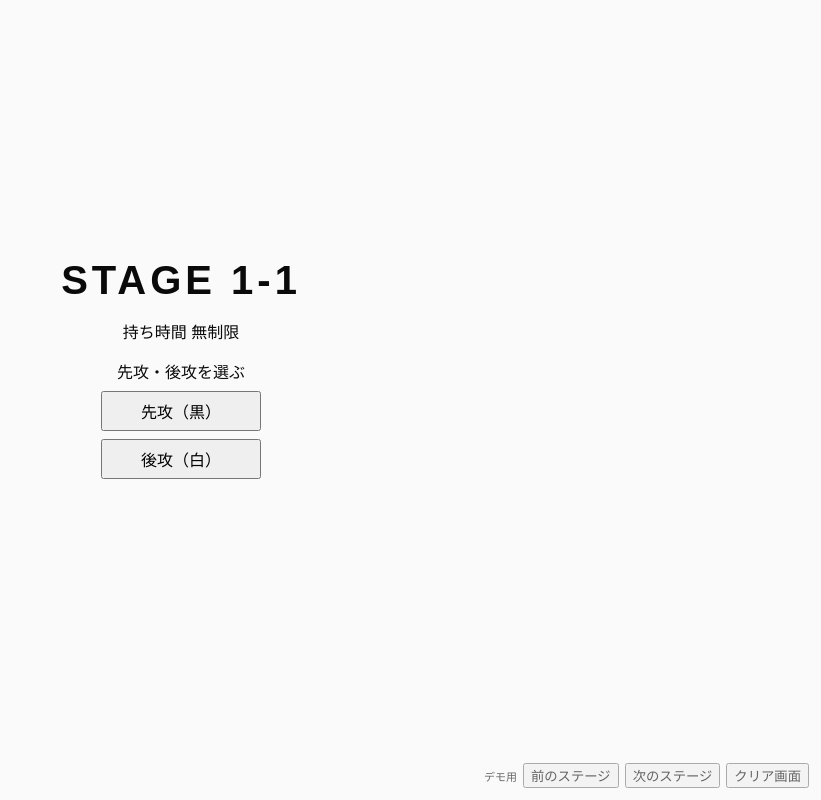
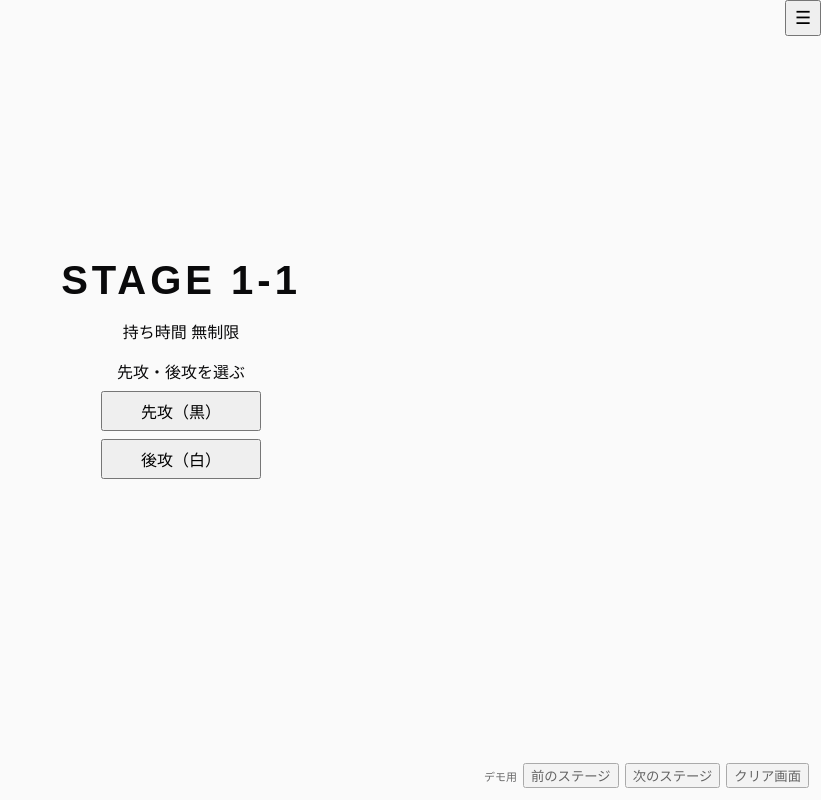
Before and after one commit to TakuyaXyze/6moku-narabe, a Next.js app: page / in a window 1280 px wide. Shown: the whole page, without its empty margins (459-1280 px from the left). Built offline with nearby package versions, Linux system fonts and the light colour scheme.

Commit message:
✨ ステージ・ラウンド間に、ルール確認・ヒント確認の場を設置

```diff
--- /dev/null
+++ b/components/GameMenu.tsx
@@ -0,0 +1,40 @@
+"use client";
+
+import "../styles/GameInfo.css";
+
+const RULES: string[] = [
+    "先に石を6つ直線に並べた方が勝ち。縦・横・斜めのどれでもよい",
+    "手番は1手・2手・2手・2手…と進む。最初の1手だけ1つ、それ以降はどちらも2つずつ置く",
+    "石は空いている交点ならどこにでも置ける。取ったり動かしたりはしない",
+    "持ち時間は自分の手番でだけ減る。相手が考えている間は減らない",
+    "石を1つ置くごとに持ち時間が少し増える",
+    "持ち時間が尽きたら負け",
+];
+
+type ListScreenProps = {
+    title: string;
+    lines: string[];
+    onClose: () => void;
+}
+
+export function ListScreen({ title, lines, onClose }: ListScreenProps) {
+    return (
+        <div className="rule-screen">
+            <div className="rule-panel">
+                <div className="rule-title">{title}</div>
+                <ul>
+                    {lines.map((line) => <li key={line}>{line}</li>)}
+                </ul>
+                <button onClick={onClose}>閉じる</button>
+            </div>
+        </div>
+    );
+}
+
+type RuleScreenProps = {
+    onClose: () => void;
+}
+
+export function RuleScreen({ onClose }: RuleScreenProps) {
+    return <ListScreen title="ルール" lines={RULES} onClose={onClose} />;
+}
--- a/components/PlayGround.tsx
+++ b/components/PlayGround.tsx
@@ -1,6 +1,7 @@
 "use client";
 
 import { GameBoard } from "./GameBoard";
+import { RuleScreen } from "./GameMenu";
 import "../styles/PlayGround.css"
 import "../styles/GameBoard.css"
 import "../styles/GameInfo.css"
@@ -423,20 +424,7 @@ export function PlayGround({ playerIsBlack, computer, stageLabel, initialTime, t
                 }
             </div>
             {isRuleOpen &&
-                <div className="rule-screen">
-                    <div className="rule-panel">
-                        <div className="rule-title">ルール</div>
-                        <ul>
-                            <li>先に石を6つ直線に並べた方が勝ち。縦・横・斜めのどれでもよい</li>
-                            <li>手番は1手・2手・2手・2手…と進む。最初の1手だけ1つ、それ以降はどちらも2つずつ置く</li>
-                            <li>石は空いている交点ならどこにでも置ける。取ったり動かしたりはしない</li>
-                            <li>持ち時間は自分の手番でだけ減る。相手が考えている間は減らない</li>
-                            <li>石を1つ置くごとに持ち時間が少し増える</li>
-                            <li>持ち時間が尽きたら負け</li>
-                        </ul>
-                        <button onClick={() => setIsRuleOpen(false)}>閉じる</button>
-                    </div>
-                </div>
+                <RuleScreen onClose={() => setIsRuleOpen(false)} />
             }
             {undoConfirm !== null && continueGame &&
                 <div className="rule-screen">
--- a/components/StageFlow.tsx
+++ b/components/StageFlow.tsx
@@ -1,13 +1,16 @@
 "use client";
 
-import { useState, useEffect } from "react";
+import { useState, useEffect, useRef } from "react";
 import { PlayGround } from "./PlayGround";
 import { Tips } from "./Tips";
+import { RuleScreen, ListScreen } from "./GameMenu";
 import { ComputerSetting } from "../computers/ComputerSetting";
 import "../styles/StageFlow.css";
 import "../styles/Field.css";
 
 type Phase = "eyecatch" | "guide" | "playing";
+
+type MenuScreen = "rule" | "hint" | null;
 
 type StageInfo = {
     stageNo: number;
@@ -17,28 +20,50 @@ type StageInfo = {
     timeIncrement: number;
     guide: string;
     field: string;
+    hints: string[];
 };
 
 const stageInfo: StageInfo[] = [
     {
         stageNo: 1, rounds: 1, timeLimit: Number.POSITIVE_INFINITY, timeIncrement: 0, guide: "", field: "morning",
         computer: { name: "素人", depth: 2, beamSize: 20, budget: 150000, sight: 1, defense: 0, orderDefense: 0, blunder: 0.5 },
+        hints: [
+            "この相手は止めにこない。自分の列を伸ばすことだけ考えればいい",
+            "持ち時間は無制限",
+        ],
     },
     {
         stageNo: 2, rounds: 2, timeLimit: 10000, timeIncrement: 5000, guide: "", field: "noon",
         computer: { name: "見習い", depth: 2, beamSize: 20, budget: 150000, sight: 3, defense: 0.7, orderDefense: 0.7, blunder: 0.45 },
+        hints: [
+            "持ち時間が設定される",
+            "持ち時間は石を置くたびに増える。迷うより先に置く",
+            "余った持ち時間の一部は次のステージへ持ち越される",
+        ],
     },
     {
         stageNo: 3, rounds: 2, timeLimit: 5000, timeIncrement: 2000, guide: "", field: "sunset",
         computer: { name: "門下生", depth: 2, beamSize: 20, budget: 150000, sight: 3, defense: 0.7, orderDefense: 0.7, blunder: 0.45 },
+        hints: [
+            "強さは見習いと同じ。違うのは持ち時間の短さだけ",
+            "石を十字やX形に並べると持ち時間が増える。活用するとゆとりを生み出せる",
+        ],
     },
     {
         stageNo: 4, rounds: 2, timeLimit: 20000, timeIncrement: 5000, guide: "", field: "dusk",
         computer: { name: "師範代", depth: 4, beamSize: 20, budget: 50000, sight: 4, defense: 1, orderDefense: 2, blunder: 0.4 },
+        hints: [
+            "先読みが深い。わかりやすい形は作る前に潰される",
+            "ミスをする確率は高い。相手の隙をつけるように、リーチを作り続ける",
+        ],
     },
     {
         stageNo: 5, rounds: 2, timeLimit: 20000, timeIncrement: 5000, guide: "", field: "hall",
         computer: { name: "師範", depth: 4, beamSize: 50, budget: 100000, sight: 5, defense: 1, orderDefense: 2, blunder: 0 },
+        hints: [
+            "この相手はなかなか間違えない",
+            "相手の列を見逃さず、止め続ける",
+        ],
     },
 ];
 
@@ -55,6 +80,9 @@ export function StageFlow() {
     const [lastWin, setLastWin] = useState(true);
     const [carriedTime, setCarriedTime] = useState(0);
     const [timePenalty, setTimePenalty] = useState(0);
+    const [isMenuOpen, setIsMenuOpen] = useState(false);
+    const [openScreen, setOpenScreen] = useState<MenuScreen>(null);
+    const menuArea = useRef<HTMLDivElement>(null);
 
     const allCleared: boolean = stageNo > stageInfo.length;
     const stage: StageInfo = stageInfo[Math.min(stageNo, stageInfo.length) - 1];
@@ -70,10 +98,42 @@ export function StageFlow() {
             : (penaltyApplies ? "敗北ペナルティ −" + Math.floor(TIME_PENALTY / 1000) + "秒" : ""));
     const hasTimeDetail: boolean = Number.isFinite(initialTime) && (carriedTime > 0 || timePenalty > 0);
 
+    const hasHint: boolean = stage.hints.length > 0;
+
     useEffect(() => {
         if (!allCleared) return;
         clappingSound();
     }, [allCleared])
+
+    useEffect(() => {
+        if (phase === "playing") return;
+        function handleEscapeKey(event: KeyboardEvent): void {
+            if (event.key !== "Escape") return;
+            if (openScreen !== null) {
+                setOpenScreen(null);
+                return;
+            }
+            setIsMenuOpen((isOpen) => !isOpen);
+        }
+        document.addEventListener("keydown", handleEscapeKey);
+        return () => document.removeEventListener("keydown", handleEscapeKey);
+    }, [openScreen, phase])
+
+    useEffect(() => {
+        if (!isMenuOpen) return;
+        function handleOutsideClick(event: MouseEvent): void {
+            if (menuArea.current && menuArea.current.contains(event.target as Node)) return;
+            event.stopPropagation();
+            setIsMenuOpen(false);
+        }
+        document.addEventListener("click", handleOutsideClick, true);
+        return () => document.removeEventListener("click", handleOutsideClick, true);
+    }, [isMenuOpen])
+
+    function openMenuScreen(screen: MenuScreen): void {
+        setOpenScreen(screen);
+        setIsMenuOpen(false);
+    }
 
     function startRound(): void {
         if (stage.guide === "") setPhase("playing");
@@ -198,6 +258,34 @@ export function StageFlow() {
                 </div>
             )}
 
+            {!allCleared && (
+                <div className="menu-area" ref={menuArea}>
+                    <button className="menu-button"
+                        onClick={() => setIsMenuOpen(!isMenuOpen)}
+                    >☰</button>
+                    {isMenuOpen &&
+                        <div className="menu-panel">
+                            <button onClick={() => openMenuScreen("rule")}>ルール説明</button>
+                            <button onClick={() => openMenuScreen("hint")}
+                                disabled={!hasHint}
+                            >ステージのヒント</button>
+                        </div>
+                    }
+                </div>
+            )}
+
+            {openScreen === "rule" &&
+                <RuleScreen onClose={() => setOpenScreen(null)} />
+            }
+
+            {openScreen === "hint" && hasHint &&
+                <ListScreen
+                    title={"ステージ" + stageNo + "　" + stage.computer.name}
+                    lines={stage.hints}
+                    onClose={() => setOpenScreen(null)}
+                />
+            }
+
             <div className="stage-demo-tool">
                 <span>デモ用</span>
                 <button onClick={() => jumpToStage(stageNo - 1)}>前のステージ</button>
```
